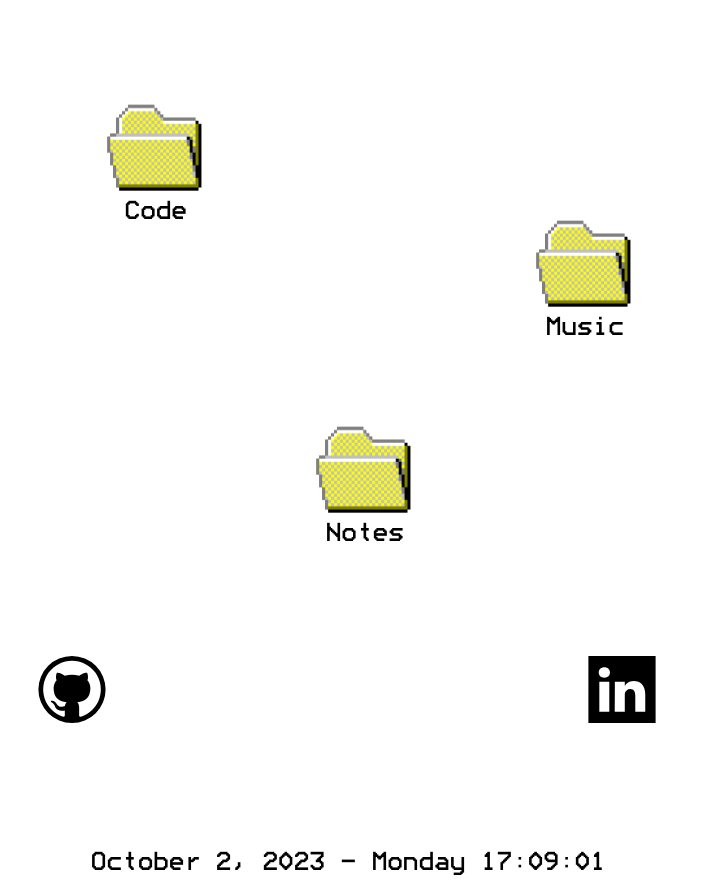
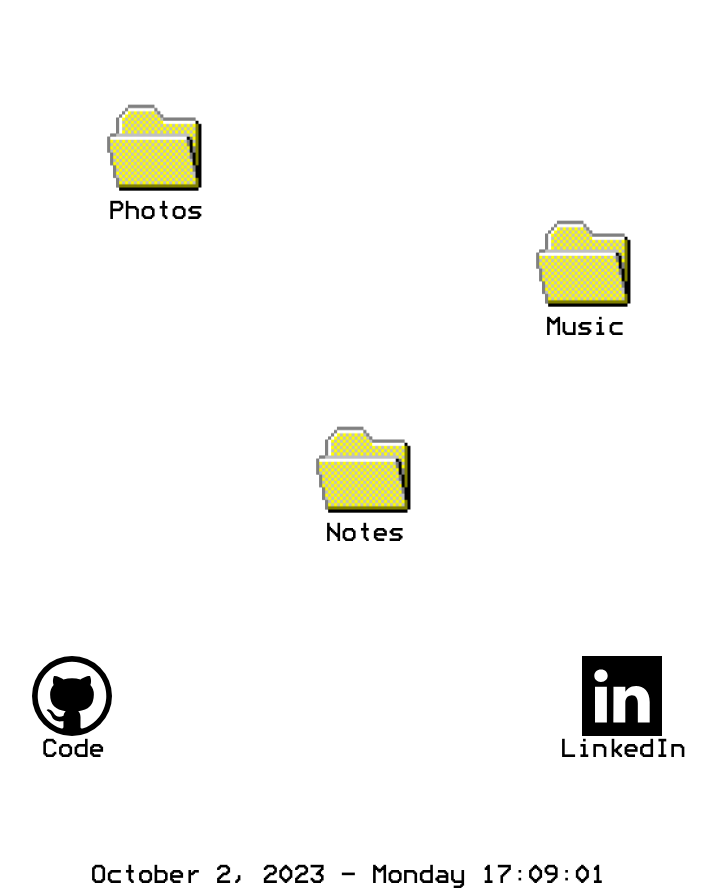
Before and after one commit to DavonMoss/latroy, a PHP site: page / in a window 1280 px wide. Shown: the part 235-1123 px from the top of the page, without its empty margins (293-1009 px from the left). Run offline with PHP 8.4, Linux system fonts and the light colour scheme; data that the repository does not hold is empty.

Commit message:
Cleanup and todo. Changed Code page to Photos.

```diff
--- a/code/index.php
+++ /dev/null
@@ -1,3 +0,0 @@
-<!DOCTYPE html>
-
-<html> CODE LANDING PAGE </html>
--- a/index.php
+++ b/index.php
@@ -37,11 +37,11 @@
 
       <!-- FOLDERS -->
       <div id="folders">
-        <div id="code-folder">
-          <a href="./code/">
+        <div id="photos-folder">
+          <a href="./photos/">
             <img src="./images/win95folderopen.png" alt="bruh where the folder at" width=100 height=100>
           </a>
-          <div id="folder-names">Code</div>
+          <div id="folder-names">Photos</div>
         </div>
 
         <div id="music-folder">
@@ -61,12 +61,18 @@
 
       <!-- SOCIALS -->
       <div class="socials">
-        <a href="https://github.com/DavonMoss" target="_blank">
-          <img src="./images/github.svg" alt="github_icon" width=35% height=35%>
-        </a>
-        <a href="https://www.linkedin.com/in/davonmoss/" target="_blank">
-          <img src="./images/linkedin.svg" alt="linkedin_icon" width=35% height=35%>
-        </a>
+        <div>
+          <a href="https://github.com/DavonMoss" target="_blank">
+            <img src="./images/github.svg" alt="github_icon" width=80 height=80>
+          </a>
+          <div id="folder-names">Code</div>
+        </div>
+        <div>
+          <a href="https://www.linkedin.com/in/davonmoss/" target="_blank">
+            <img src="./images/linkedin.svg" alt="linkedin_icon" width=80px height=80px>
+          </a>
+          <div id="folder-names">LinkedIn</div>
+        </div>
       </div>
 
       <div id="time">
--- a/music/lyrics_files/butterflies_lyrics.txt
+++ b/music/lyrics_files/butterflies_lyrics.txt
@@ -27,3 +27,5 @@ every time that you stop and give in
 you fall in love with her over again
 its way too easy to let go
 make sure you dont
+
+[ written/produced/performed by Davon Moss. ]
--- a/music/lyrics_files/capsules_lyrics.txt
+++ b/music/lyrics_files/capsules_lyrics.txt
@@ -38,3 +38,5 @@ nothing like this feeling like youre feeling
 you got some people you don't treat like they deserve
 hold em close just gotta love em when you see em [!]
 you dont always have to try and find the words [!!]
+
+[ written/produced/performed by Davon Moss. ]
--- a/styles.css
+++ b/styles.css
@@ -80,7 +80,7 @@ body {
   margin-bottom: 210px;
 }
 
-#code-folder {
+#photos-folder {
   position: relative;
   text-align: center;
 
@@ -116,10 +116,12 @@ body {
 .socials {
   display: grid;
   grid-template-columns: 1fr 1fr;
+  margin-bottom: 50px;
 }
 
 #time {
   font-family: time-font;
   font-size: 26px;
   text-align: center;
+  margin-top: 100px;
 }
```
Also changed, not shown: photos/index.php (added, +20 -0 lines), photos/styles.css (added, +23 -0 lines), README.md, fonts/InfinitS.ttf (added).
